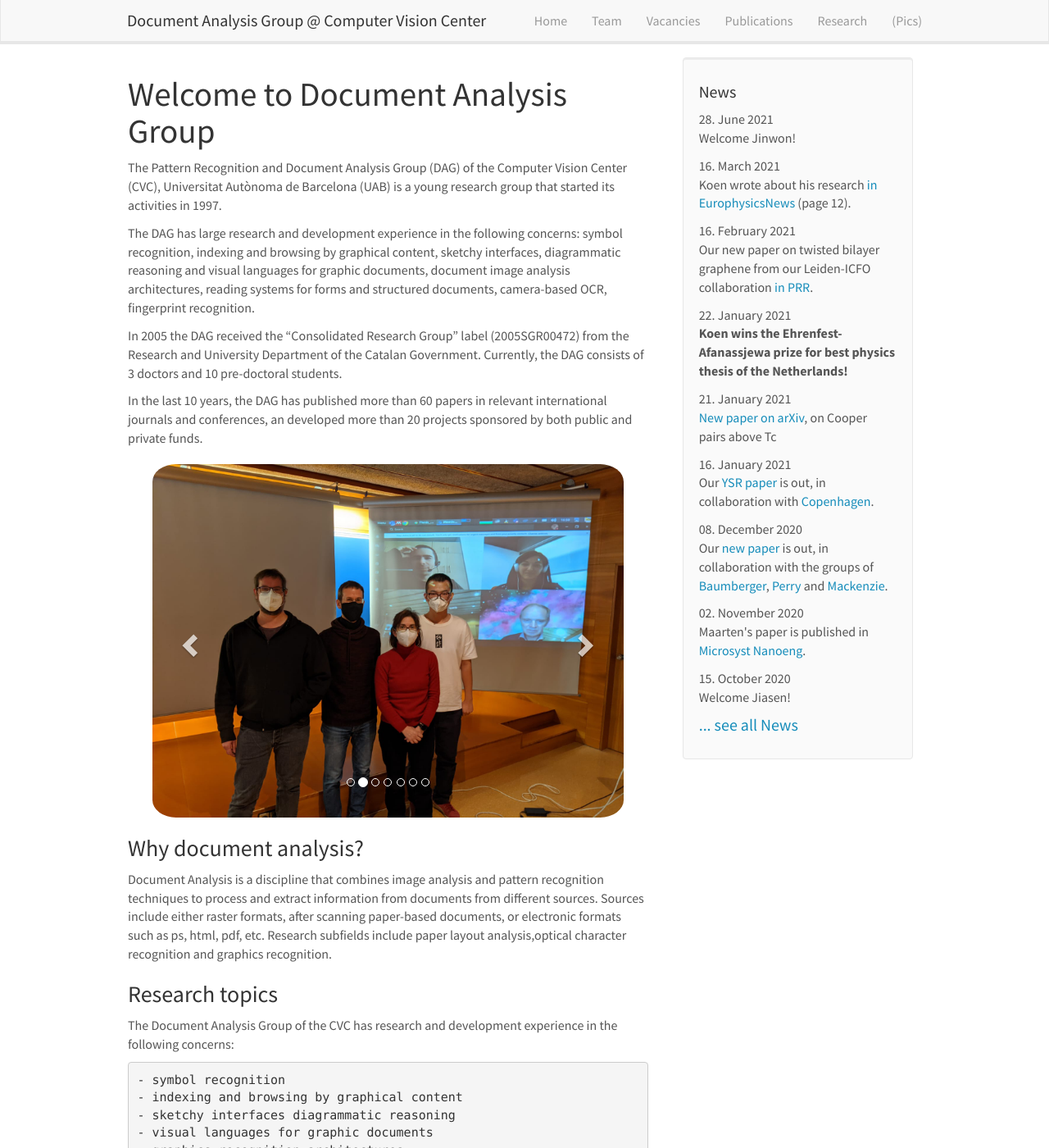
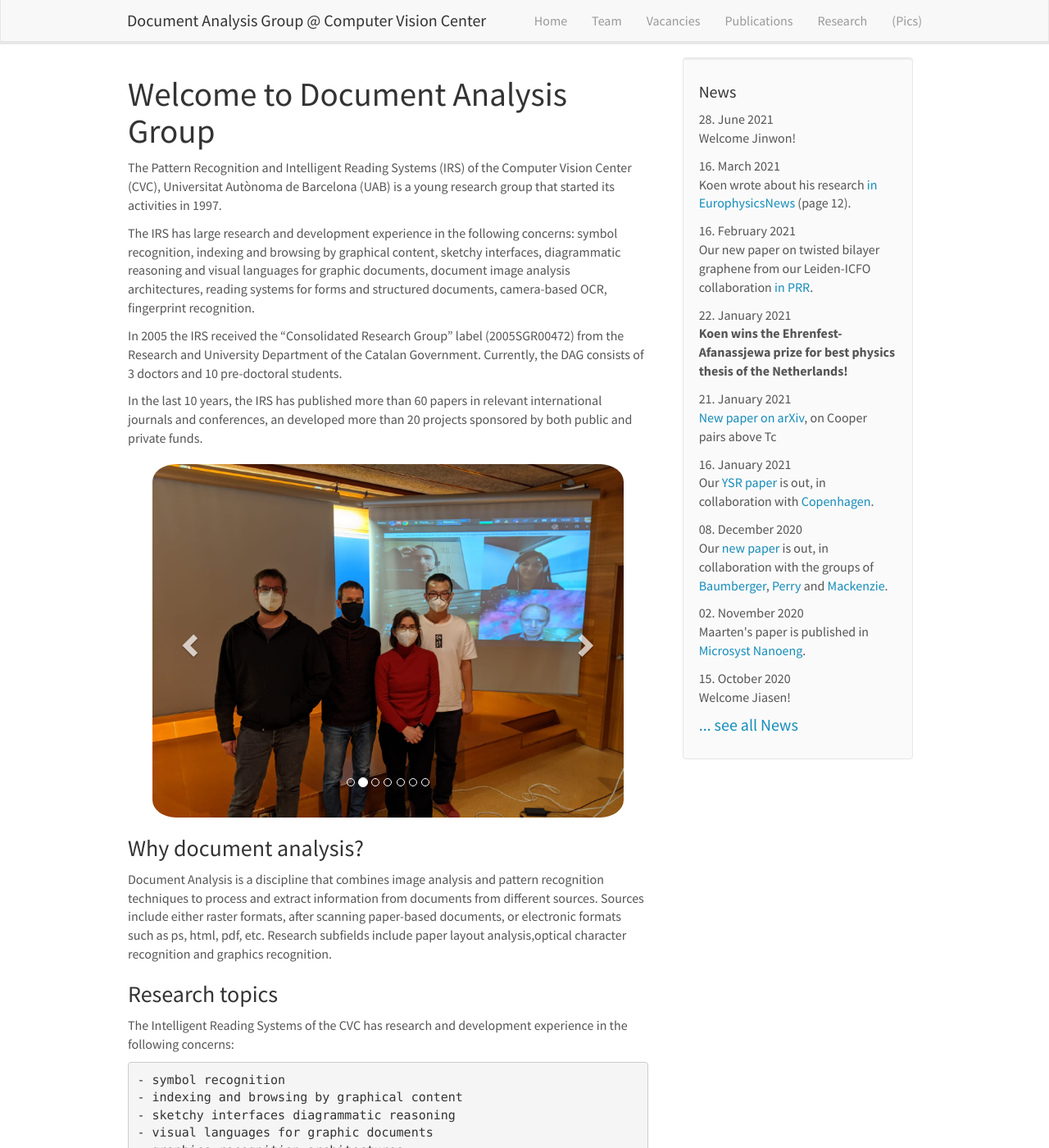
Before and after one commit to irsweb/irsweb.github.io, a Jekyll site: the page built from _pages/home.md, in a window 1280 px wide and 1400 px high. Shown: the whole window at 82% size. Built offline with Jekyll 4.4.1, drawn with Linux system fonts in a browser that asks for light colours; nearby versions of some CDN libraries.

```diff
--- a/CNAME
+++ b/CNAME
@@ -1 +1 @@
-www.dag.cvc.uab.es
+irsweb.github.io
--- a/_pages/home.md
+++ b/_pages/home.md
@@ -1,18 +1,18 @@
 ---
-title: "Document Analysis Group - Home"
+title: "Intelligent Reading Systems - Home"
 layout: homelay
-excerpt: "Document Analysis Group at Computer Vision Center."
+excerpt: "Intelligent Reading Systems at Computer Vision Center."
 sitemap: false
 permalink: /
 ---
 
-The Pattern Recognition and Document Analysis Group (DAG) of the Computer Vision Center (CVC), Universitat Autònoma de Barcelona (UAB) is a young research group that started its activities in 1997.
+The Pattern Recognition and Intelligent Reading Systems (IRS) of the Computer Vision Center (CVC), Universitat Autònoma de Barcelona (UAB) is a young research group that started its activities in 1997.
 
-The DAG has large research and development experience in the following concerns: symbol recognition, indexing and browsing by graphical content, sketchy interfaces, diagrammatic reasoning and visual languages for graphic documents, document image analysis architectures, reading systems for forms and structured documents, camera-based OCR, fingerprint recognition.
+The IRS has large research and development experience in the following concerns: symbol recognition, indexing and browsing by graphical content, sketchy interfaces, diagrammatic reasoning and visual languages for graphic documents, document image analysis architectures, reading systems for forms and structured documents, camera-based OCR, fingerprint recognition.
 
-In 2005  the DAG received the “Consolidated Research Group” label (2005SGR00472) from the Research and University Department of the Catalan Government. Currently, the DAG consists of 3 doctors and 10 pre-doctoral students.
+In 2005  the IRS received the “Consolidated Research Group” label (2005SGR00472) from the Research and University Department of the Catalan Government. Currently, the DAG consists of 3 doctors and 10 pre-doctoral students.
 
-In the last 10 years, the DAG has published more than 60 papers in relevant international journals and conferences, an developed more than 20 projects sponsored by both public and private funds.
+In the last 10 years, the IRS has published more than 60 papers in relevant international journals and conferences, an developed more than 20 projects sponsored by both public and private funds.
 
 
 <div markdown="0" id="carousel" class="carousel slide" data-ride="carousel" data-interval="4000" data-pause="hover" >
@@ -65,7 +65,7 @@ Document Analysis is a discipline that combines image analysis and pattern recog
 
 ### Research topics
 
-The Document Analysis Group of the CVC has research and development experience in the following concerns:
+The Intelligent Reading Systems of the CVC has research and development experience in the following concerns:
 
 
     - symbol recognition
```
Also changed, not shown: _pages/aboutwebsite.md (+0 -24 lines), _pages/team.md (+2 -2 lines).
